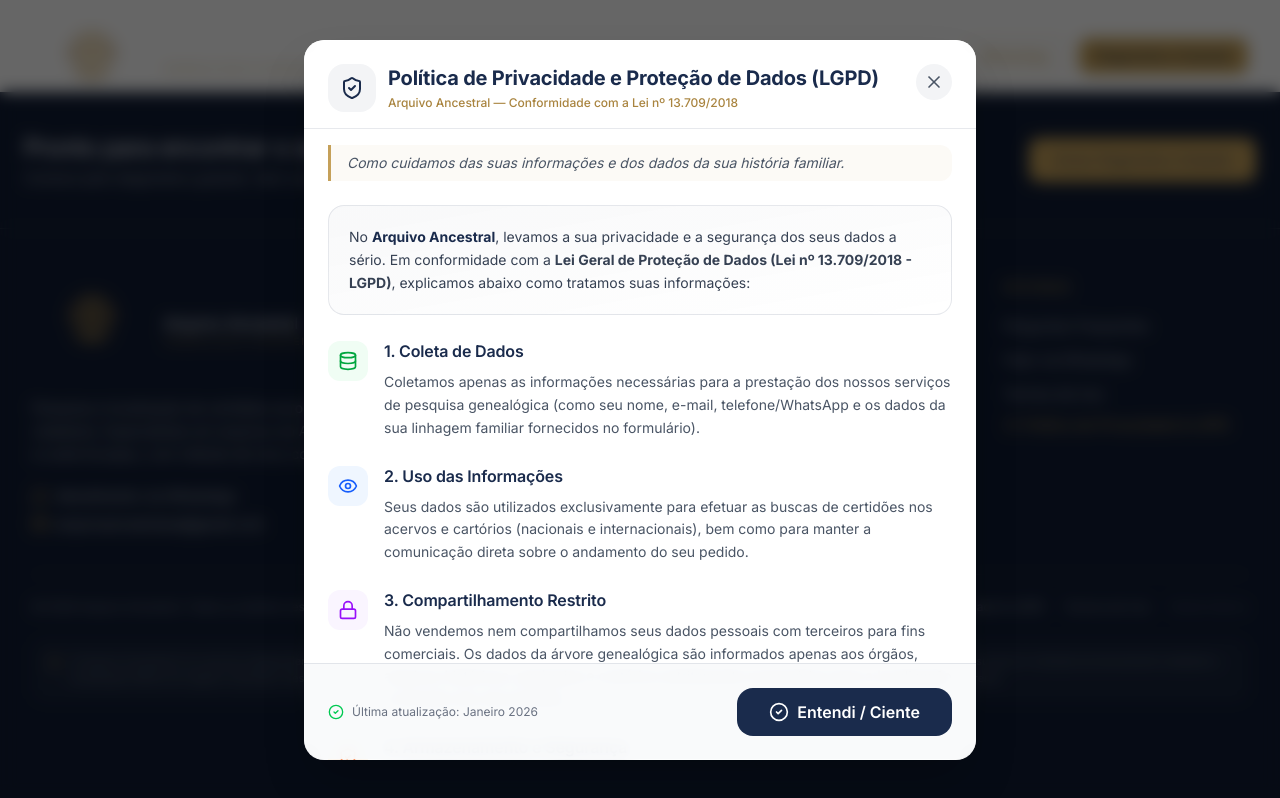
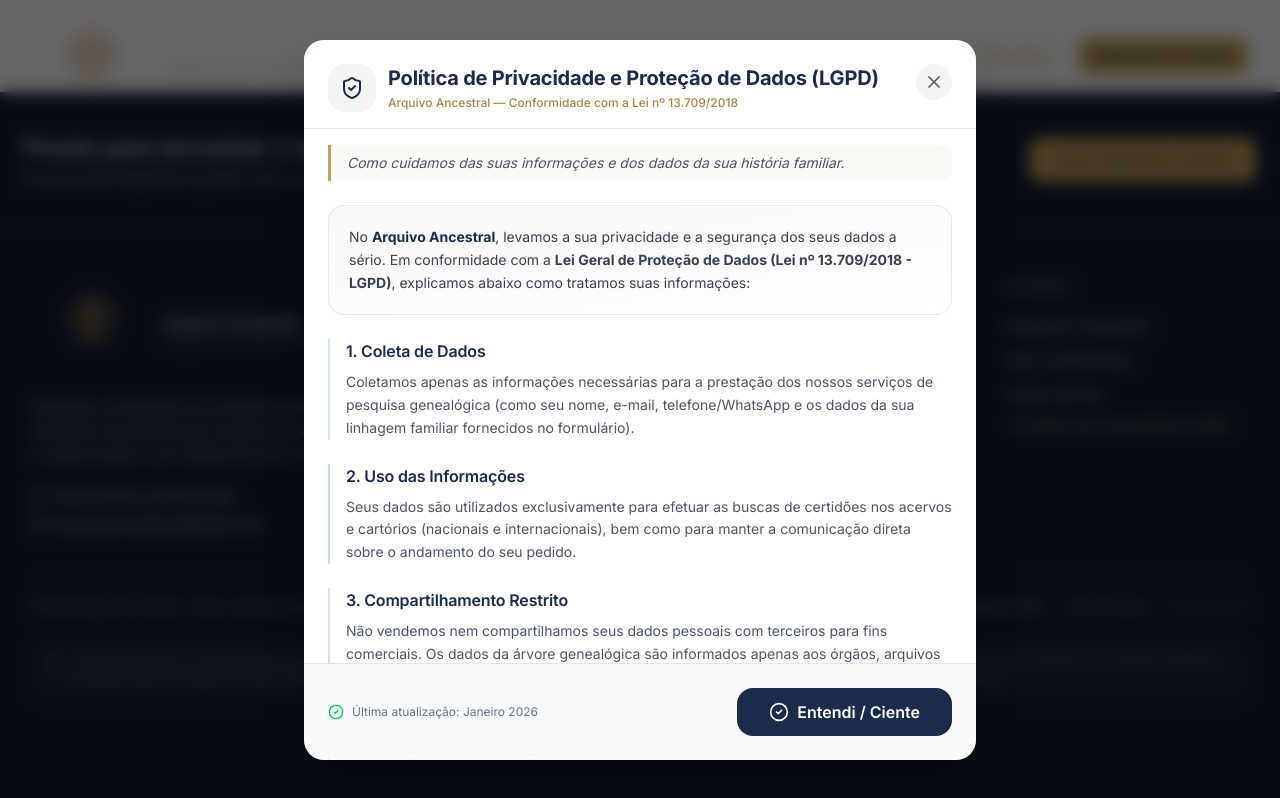
Before and after one commit to gabstaloch/arquivoancestral, a Next.js app: page / in a window 1280 px wide. Both pictures are taken after a click on the button "SEU DADOS PROTEGIDOS PELA LGPD". Shown: the part 5388-6186 px from the top of the page. Built offline with nearby package versions, Linux system fonts and the light colour scheme.

Commit message:
262e22d5-45d4-4085-9a9b-f40418e7b1c2

```diff
--- a/src/components/landing/lgpd-modal.tsx
+++ b/src/components/landing/lgpd-modal.tsx
@@ -1,7 +1,6 @@
 "use client";
 
-import { useState } from 'react';
-import { X, ShieldCheck, Lock, Eye, Users, Database, Mail, Phone, CheckCircle2 } from 'lucide-react';
+import { X, ShieldCheck, CheckCircle2 } from 'lucide-react';
 
 interface LGPDModalProps {
   isOpen: boolean;
@@ -68,39 +67,25 @@
           </div>
 
           {/* Seção 1 - Coleta de Dados */}
-          <div className="flex gap-4">
-            <div className="size-10 rounded-lg bg-green-50 flex items-center justify-center shrink-0 mt-0.5">
-              <Database className="size-5 text-green-600" />
-            </div>
-            <div>
+          <div className="pl-4 border-l-2 border-green-200">
             <h3 className="font-semibold text-navy text-base mb-2">1. Coleta de Dados</h3>
             <p className="text-sm text-gray-600 leading-relaxed">
               Coletamos apenas as informações necessárias para a prestação dos nossos serviços de pesquisa genealógica
               (como seu nome, e-mail, telefone/WhatsApp e os dados da sua linhagem familiar fornecidos no formulário).
             </p>
           </div>
-          </div>
 
           {/* Seção 2 - Uso das Informações */}
-          <div className="flex gap-4">
-            <div className="size-10 rounded-lg bg-blue-50 flex items-center justify-center shrink-0 mt-0.5">
-              <Eye className="size-5 text-blue-600" />
-            </div>
-            <div>
+          <div className="pl-4 border-l-2 border-blue-200">
             <h3 className="font-semibold text-navy text-base mb-2">2. Uso das Informações</h3>
             <p className="text-sm text-gray-600 leading-relaxed">
               Seus dados são utilizados exclusivamente para efetuar as buscas de certidões nos acervos e cartórios
               (nacionais e internacionais), bem como para manter a comunicação direta sobre o andamento do seu pedido.
             </p>
           </div>
-          </div>
 
           {/* Seção 3 - Compartilhamento Restrito */}
-          <div className="flex gap-4">
-            <div className="size-10 rounded-lg bg-purple-50 flex items-center justify-center shrink-0 mt-0.5">
-              <Lock className="size-5 text-purple-600" />
-            </div>
-            <div>
+          <div className="pl-4 border-l-2 border-purple-200">
             <h3 className="font-semibold text-navy text-base mb-2">3. Compartilhamento Restrito</h3>
             <p className="text-sm text-gray-600 leading-relaxed">
               Não vendemos nem compartilhamos seus dados pessoais com terceiros para fins comerciais.
@@ -108,52 +93,22 @@
               estritamente necessários para a localização e emissão dos documentos.
             </p>
           </div>
-          </div>
 
           {/* Seção 4 - Armazenamento e Segurança */}
-          <div className="flex gap-4">
-            <div className="size-10 rounded-lg bg-orange-50 flex items-center justify-center shrink-0 mt-0.5">
-              <ShieldCheck className="size-5 text-orange-600" />
-            </div>
-            <div>
+          <div className="pl-4 border-l-2 border-orange-200">
             <h3 className="font-semibold text-navy text-base mb-2">4. Armazenamento e Segurança</h3>
             <p className="text-sm text-gray-600 leading-relaxed">
               Seus dados são mantidos em ambiente seguro e restrito apenas aos pesquisadores responsáveis pela investigação do seu caso.
             </p>
           </div>
-          </div>
 
           {/* Seção 5 - Seus Direitos */}
-          <div className="flex gap-4">
-            <div className="size-10 rounded-lg bg-pink-50 flex items-center justify-center shrink-0 mt-0.5">
-              <Users className="size-5 text-pink-600" />
-            </div>
-            <div>
+          <div className="pl-4 border-l-2 border-pink-200">
             <h3 className="font-semibold text-navy text-base mb-2">5. Seus Direitos</h3>
-              <p className="text-sm text-gray-600 leading-relaxed mb-3">
+            <p className="text-sm text-gray-600 leading-relaxed">
               Você pode, a qualquer momento, solicitar a confirmação, atualização ou exclusão definitiva dos seus dados pessoais
-                do nosso banco de dados entrando em contato direto:
+              do nosso banco de dados entrando em contato direto via WhatsApp ou e-mail.
             </p>
-
-              <div className="flex flex-wrap gap-3 mt-3">
-                <a
-                  href={`https://wa.me/${SITE_WHATSAPP?.replace(/\D/g, '') || '5547999999999'}`}
-                  target="_blank"
-                  rel="noopener noreferrer"
-                  className="inline-flex items-center gap-2 px-4 py-2 bg-green-500 hover:bg-green-600 text-white text-xs font-medium rounded-lg transition-colors"
-                >
-                  <Phone className="size-3.5" />
-                  WhatsApp
-                </a>
-                <a
-                  href={`mailto:${SITE_EMAIL || 'contato@arquivoancestral.com'}`}
-                  className="inline-flex items-center gap-2 px-4 py-2 bg-navy hover:bg-navy-light text-white text-xs font-medium rounded-lg transition-colors"
-                >
-                  <Mail className="size-3.5" />
-                  E-mail
-                </a>
-              </div>
-            </div>
           </div>
 
         </div>
@@ -180,7 +135,3 @@
     </div>
   );
 }
-
-// Constantes para contato (serão substituídas pelo site config)
-const SITE_WHATSAPP = process.env.NEXT_PUBLIC_WHATSAPP || '';
-const SITE_EMAIL = process.env.NEXT_PUBLIC_EMAIL || 'contato@arquivoancestral.com';
```
Also changed, not shown: upload/pasted_image_1785439030262.png (added). Lines whose indentation alone changed are shown as unchanged.
